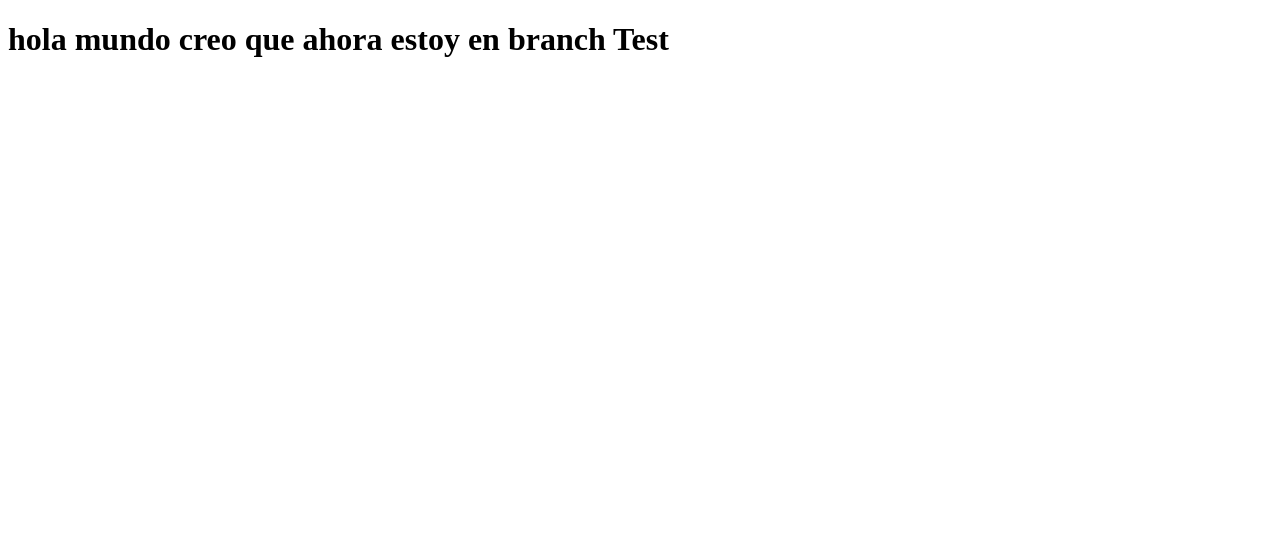
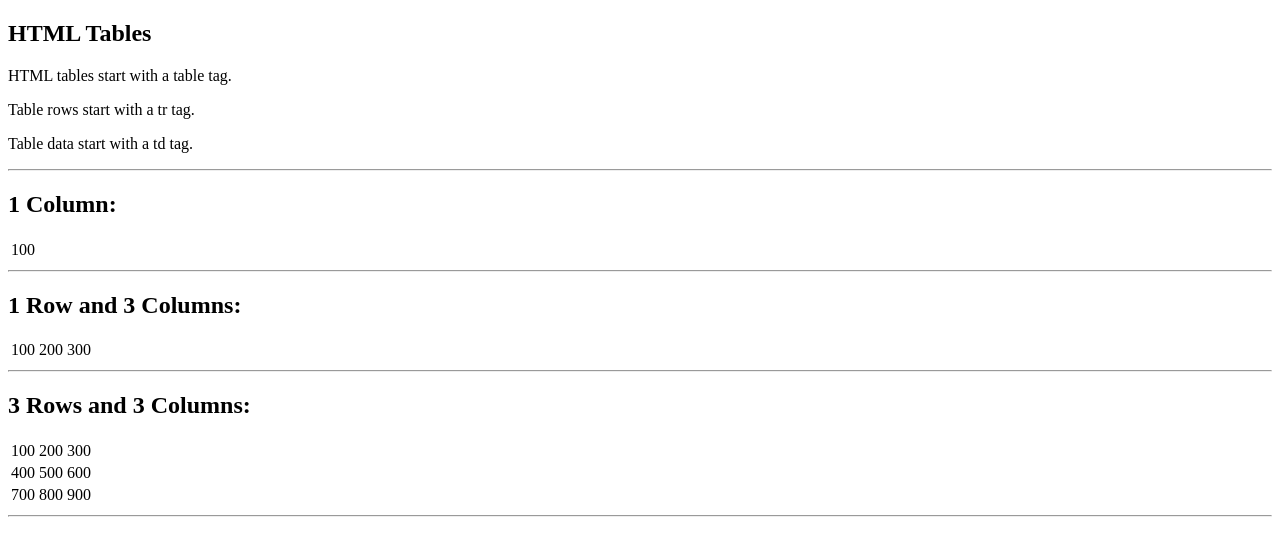
Before and after one commit to hectorcr1/CursoGit, a plain HTML site: page index.html in a window 1280 px wide. Drawn offline with Linux system fonts and the light colour scheme.

Commit message:
agregamos contenido(tablas con datos de prueba) el cuerpo del html

```diff
--- a/index.html
+++ b/index.html
@@ -4,6 +4,52 @@
 	<title></title>
 </head>
 <body>
-<h1>hola mundo creo que ahora estoy en branch Test</h1>
+<h2>HTML Tables</h2>
+
+<p>HTML tables start with a table tag.</p>
+<p>Table rows start with a tr tag.</p>
+<p>Table data start with a td tag.</p>
+
+<hr>
+<h2>1 Column:</h2>
+
+<table>
+  <tr>
+    <td>100</td>
+  </tr>
+</table>
+
+<hr>
+<h2>1 Row and 3 Columns:</h2>
+<table>
+  <tr>
+    <td>100</td>
+    <td>200</td>
+    <td>300</td>
+  </tr>
+</table>
+
+<hr>
+<h2>3 Rows and 3 Columns:</h2>
+<table>
+  <tr>
+    <td>100</td>
+    <td>200</td>
+    <td>300</td>
+  </tr>
+  <tr>
+    <td>400</td>
+    <td>500</td>
+    <td>600</td>
+  </tr>
+  <tr>
+    <td>700</td>
+    <td>800</td>
+    <td>900</td>
+  </tr>
+</table>
+
+<hr>
+
 </body>
 </html>
```
